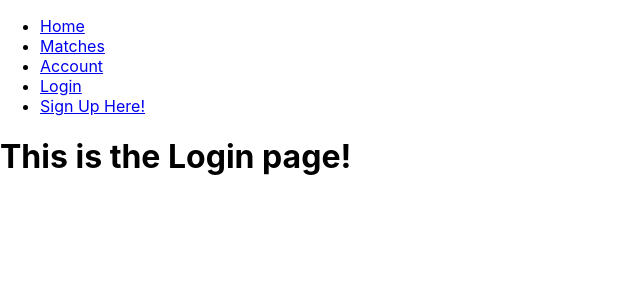
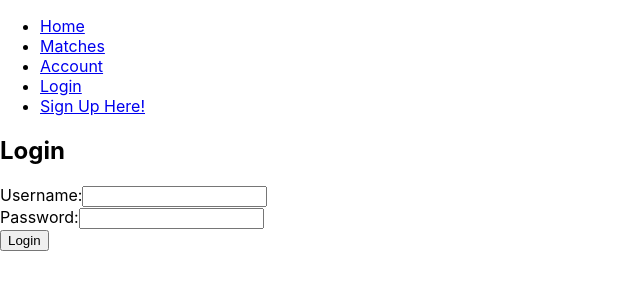
Before and after one commit to zach-belecanech/AppHack-FrontEnd, a React (Create React App) app in the folder my-react/: page /Login in a window 1280 px wide. Shown: the top 300 px of the page, without its empty margins (0-640 px from the left). Built offline with nearby package versions, Linux system fonts and the light colour scheme.

Commit message:
Login is working. Just need to reroute to Account

```diff
--- a/my-react/package.json
+++ b/my-react/package.json
@@ -6,6 +6,7 @@
     "@testing-library/jest-dom": "^5.17.0",
     "@testing-library/react": "^13.4.0",
     "@testing-library/user-event": "^13.5.0",
+    "axios": "^1.6.8",
     "react": "^18.2.0",
     "react-dom": "^18.2.0",
     "react-router-dom": "^6.22.3",
--- a/my-react/src/components/Home.js
+++ b/my-react/src/components/Home.js
@@ -1,7 +1,7 @@
 import React from 'react';
 import './Home.css';
-import Card from '@mui/material/Card';
-import CardContent from '@mui/material/CardContent';
+//import Card from '@mui/material/Card';
+//import CardContent from '@mui/material/CardContent';
 
 export const Home = props => {
 
--- a/my-react/src/components/Login.js
+++ b/my-react/src/components/Login.js
@@ -1,12 +1,77 @@
-import React from 'react'
+import axios from 'axios';
+import React, { useState } from 'react';
 
-export const Login = props => {
+export const Login = ({ onLogin }) => {
+  const [username, setUsername] = useState('');
+  const [password, setPassword] = useState('');
+  const [loginStatus, setLoginStatus] = useState(null);
 
-    return (
+  const enterUserName = (event) => {
+    setUsername(event.target.value);
+  }
+
+  const enterPassword = (event) => {
+    setPassword(event.target.value);
+  }
+
+  const submit = async (event) => {
+    event.preventDefault();
+    try {
+        console.log(username);
+        const response = await fetch('http://34.227.51.137:3000/getStudent/' + username);
+        if (!response.ok) {
+            throw new Error('Network response was not ok');
+        }
+        const userData = await response.json();
+        console.log(password);
+        console.log(userData[0]['password']);
+        console.log(userData[0]['password'] === password);
+
+        if ((userData[0]['email'] === username) && (userData[0]['password'] === password)) {
+            console.log('Login successful');
+            setLoginStatus('success');
+        } else {
+            console.error('Invalid username or password');
+            setLoginStatus('failure');
+        }
+    } catch (error) {
+        console.error('Login error:', error.message);
+        setLoginStatus('failure');
+    }
+};
+
+
+
+  return (
+    <div>
+      <h2>Login</h2>
+      <form onSubmit={submit}>
         <div>
-        <h1>This is the Login page!</h1>
+          <label htmlFor='username'>Username:</label>
+          <input
+            type="text"
+            id="username"
+            value={username}
+            onChange={enterUserName}
+            required
+          />
         </div>
-    )
+        <div>
+          <label>Password:</label>
+          <input
+            type="password"
+            id="password"
+            value={password}
+            onChange={enterPassword}
+            required
+          />
+        </div>
+        <button type="submit">Login</button>
+      </form>
+      {loginStatus === 'success' && <p>Login successful</p>}
+      {loginStatus === 'failure' && <p>Login failed. Please check your username and password.</p>}
+    </div>
+  );
 }
 
-export default Login
+export default Login;
```
Also changed, not shown: 1 other file (tests, documents, lock files or other folders).
